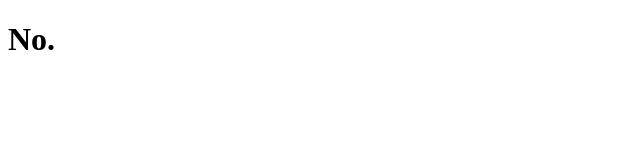
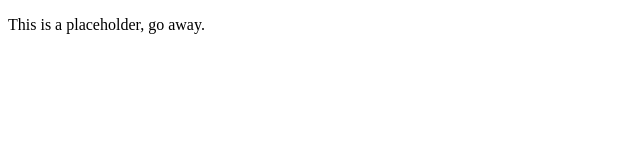
Before and after one commit to BlindSE/Website-Placeholder, a plain HTML site: page index.html in a window 1280 px wide. Shown: the whole page, without its empty margins (0-640 px from the left). Drawn offline with Linux system fonts and the light colour scheme.

Commit message:
Actual formatting
incredible i know, only took me not being lazy.

```diff
--- a/index.html
+++ b/index.html
@@ -1,2 +1,8 @@
-<!DOCTYPE html>
-<h1> No. </h1>
+ <!DOCTYPE html>
+<html>
+<body>
+
+<p>This is a placeholder, go away.</p>
+
+</body>
+</html>
```
